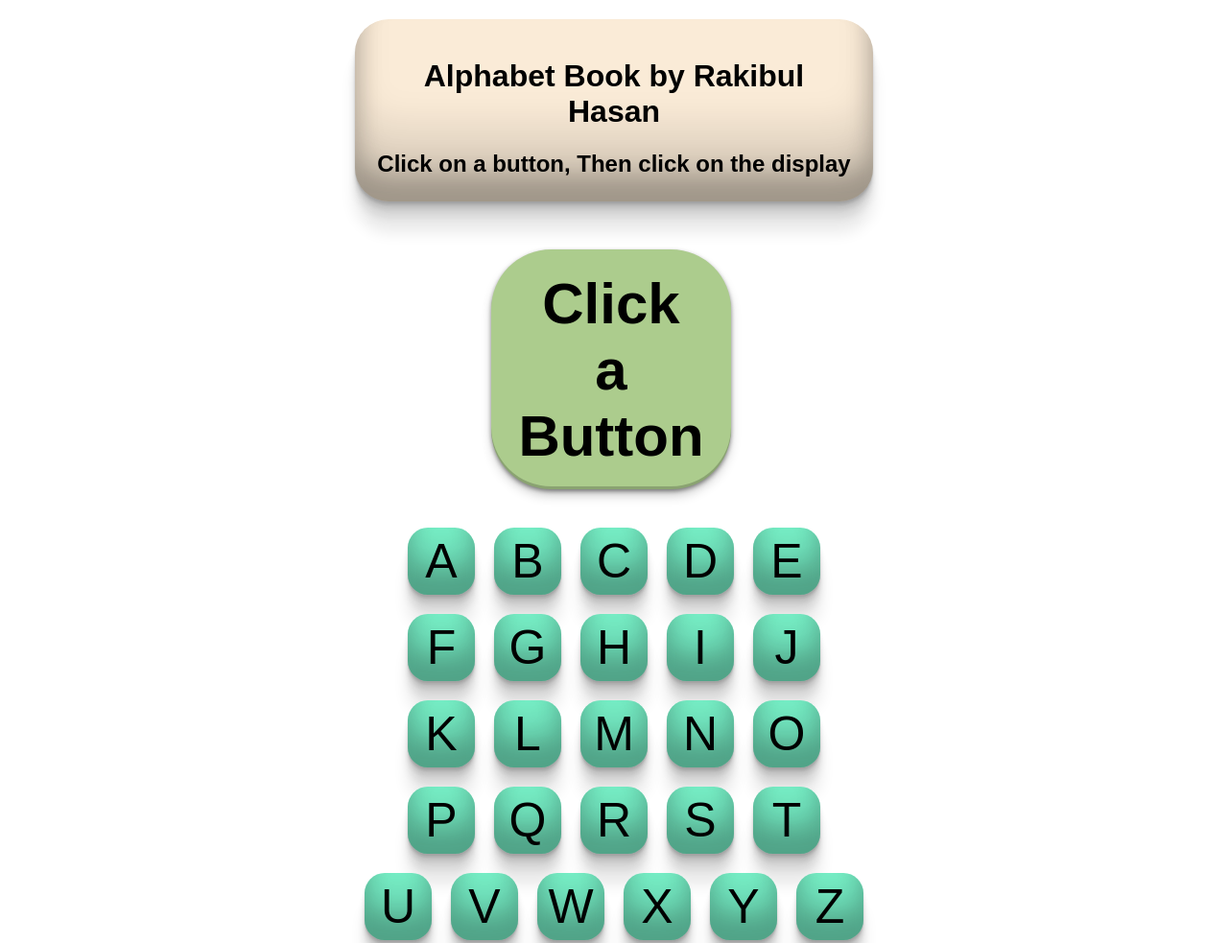
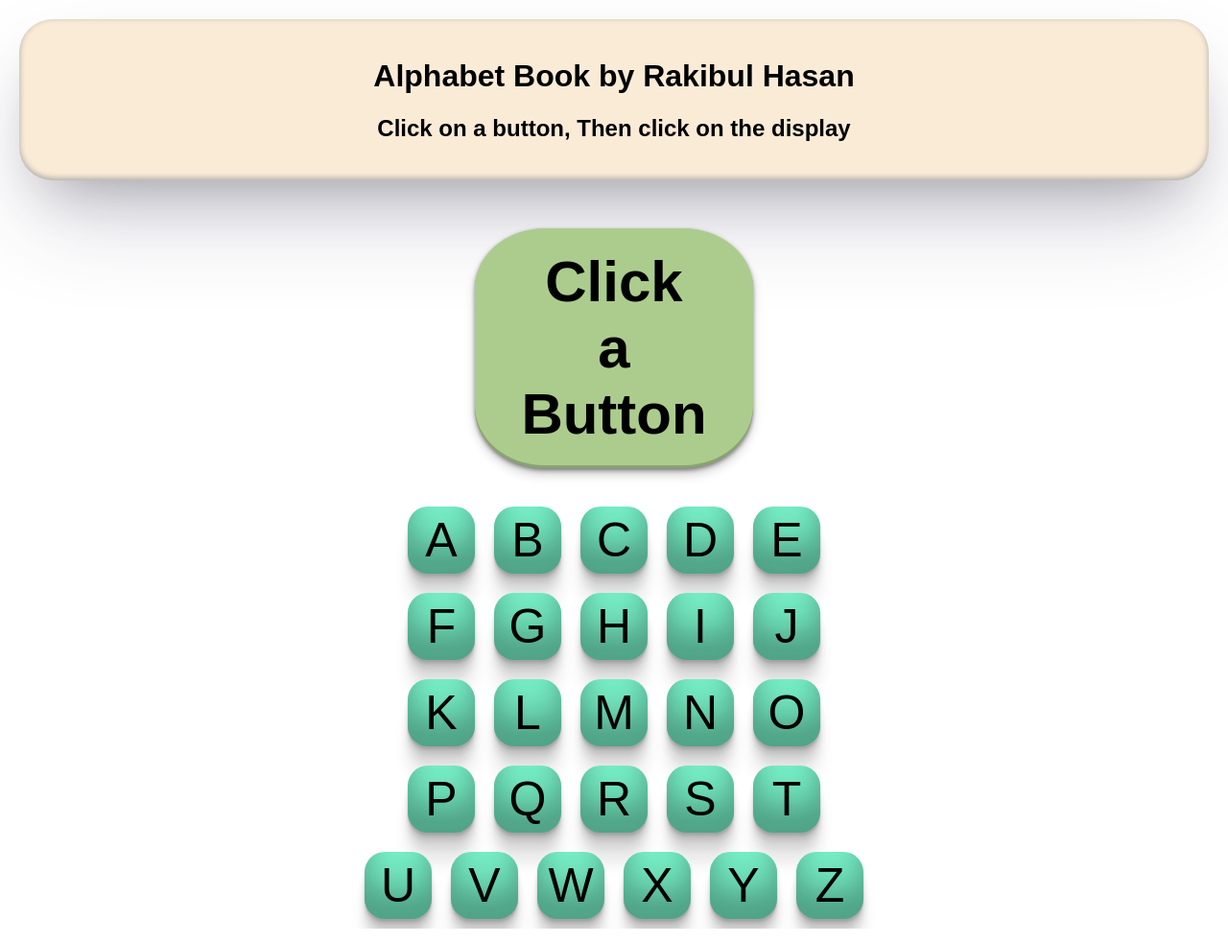
Before and after one commit to Web-Developer-Rakib/Alphabet-book, a plain HTML site: page index.html in a window 1280 px wide. Shown: the top 983 px of the page at 96% size. Drawn offline with Linux system fonts and the light colour scheme.

Commit message:
New cursor added

```diff
--- a/style.css
+++ b/style.css
@@ -2,12 +2,13 @@ body {
   margin: 0px;
   padding: 0px;
   box-sizing: border-box;
-  cursor: url(img/cursor.cur), auto;
+  cursor: url(img/pencil.png), auto;
   font-family: Arial, Helvetica, sans-serif;
 }
 .btnset {
   display: flex;
   justify-content: center;
+  flex-wrap: wrap;
 }
 button {
   margin: 10px;
@@ -16,7 +17,7 @@ button {
   width: 70px;
   border-radius: 30%;
   font-size: 50px;
-  cursor: url(img/cursor.cur), auto;
+  cursor: url(img/pencil.png), auto;
   border: 0px;
   box-shadow: rgba(0, 0, 0, 0.17) 0px -23px 25px 0px inset,
     rgba(0, 0, 0, 0.15) 0px -36px 30px 0px inset,
@@ -31,9 +32,9 @@ button {
   background-color: rgb(172, 204, 141);
   height: 250px;
   width: 250px;
+  padding: 0px 20px;
   border-radius: 25%;
-  margin-left: 40%;
-  margin-right: 40%;
+  margin: auto;
   margin-top: 50px;
   margin-bottom: 30px;
   font-family: Arial, Helvetica, sans-serif;
@@ -43,14 +44,12 @@ button {
     rgba(0, 0, 0, 0.3) 0px 7px 13px -3px, rgba(0, 0, 0, 0.2) 0px -3px 0px inset;
 }
 .heading {
-  box-shadow: rgba(0, 0, 0, 0.17) 0px -23px 25px 0px inset,
-    rgba(0, 0, 0, 0.15) 0px -36px 30px 0px inset,
-    rgba(0, 0, 0, 0.1) 0px -79px 40px 0px inset, rgba(0, 0, 0, 0.06) 0px 2px 1px,
-    rgba(0, 0, 0, 0.09) 0px 4px 2px, rgba(0, 0, 0, 0.09) 0px 8px 4px,
-    rgba(0, 0, 0, 0.09) 0px 16px 8px, rgba(0, 0, 0, 0.09) 0px 32px 16px;
-  width: 500px;
-  height: 150px;
-  margin: 20px auto;
+  box-shadow: rgba(50, 50, 93, 0.25) 0px 50px 100px -20px,
+    rgba(0, 0, 0, 0.3) 0px 30px 60px -30px,
+    rgba(10, 37, 64, 0.35) 0px -2px 6px 0px inset;
+  width: auto;
+  height: auto;
+  margin: 20px;
   padding: 20px;
   text-align: center;
   background-color: antiquewhite;
```
Also changed, not shown: img/pencil.png (added).
